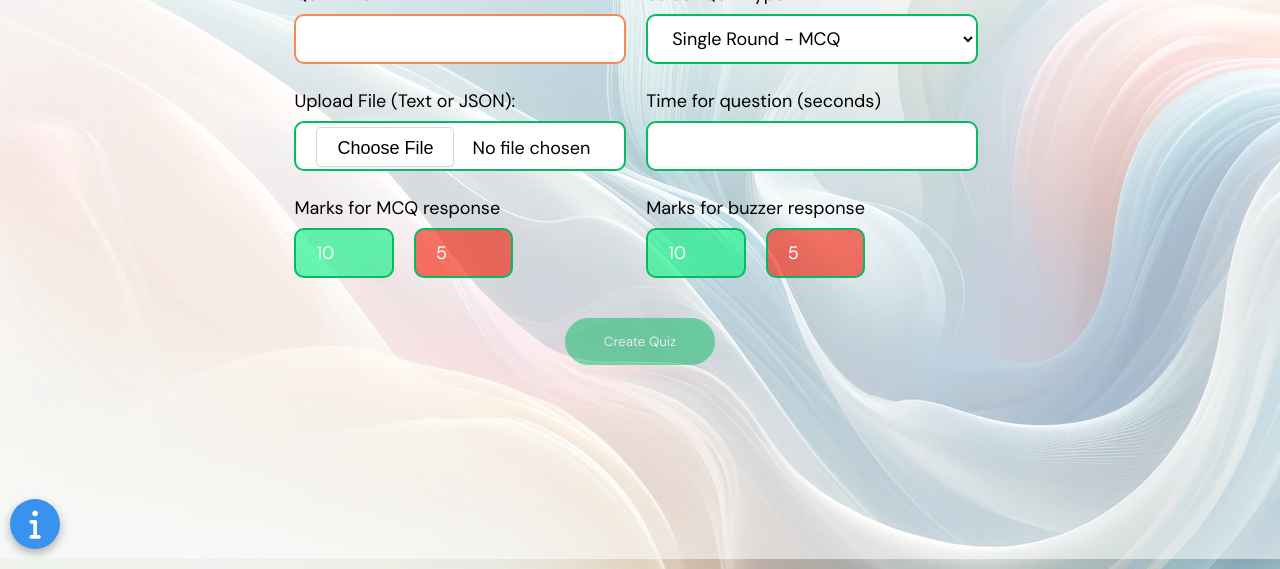
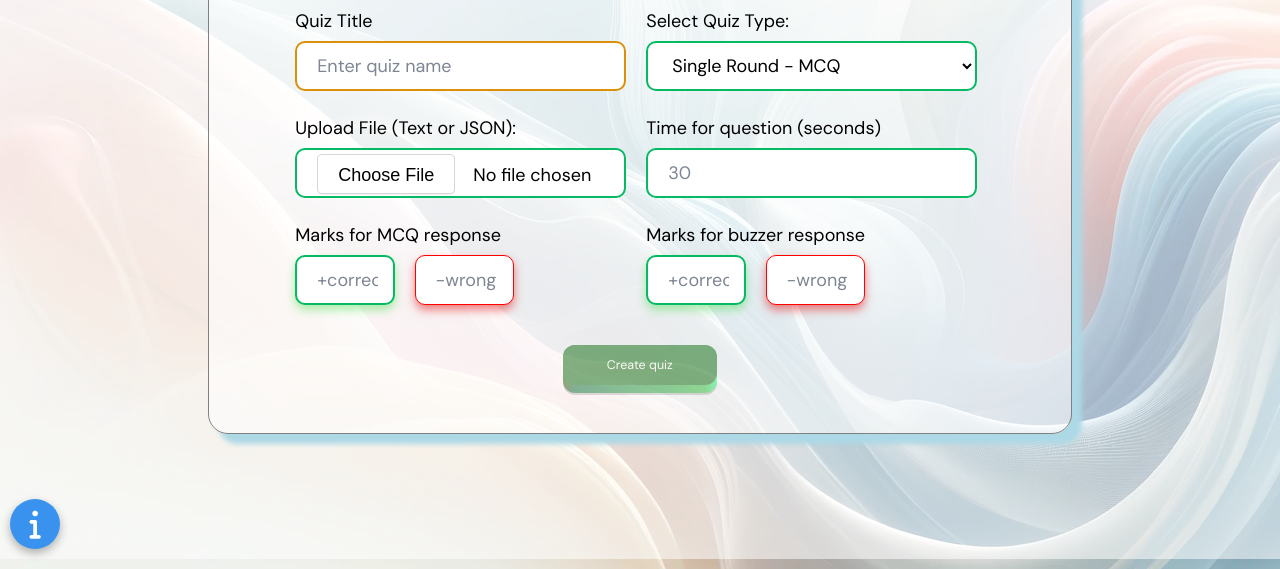
Before and after one commit to SHRbharat/realtime-quiz-app-mongoDb, a website: page public/create/quiz-creator/index.html in a window 1280 px wide. Shown: the part 241-810 px from the top of the page. Drawn offline with nearby package versions, Linux system fonts and the light colour scheme; no server answers.

Commit message:
create-quiz changes

```diff
--- a/public/create/quiz-creator/index.html
+++ b/public/create/quiz-creator/index.html
@@ -23,7 +23,7 @@
             <a href="#" class="nav-logo"><img src="../../css/assets/knit.png"></a>
             <div class="vertical-line"></div>
             <a href="#" class="nav-logo"><img src="../../css/assets/bvp_c.png"></a>
-            <div class="header-text">भारत विकास परिषद</div>
+            <div class="header-text">Bharat Vikas Parishad</div>
         </div>
         <div class="button-container">
             <a href="create/" class="text-inter-lg" id="host">Host a Game!</a>
@@ -35,6 +35,7 @@
 
     <section class="create-section flex-section">
         <div class="create-form">
+            <br><br>
             <h4>Create your game here!</h4>
             <form id="create-room-form" name="create-room-form">
                 <div class="input-grp">
@@ -61,21 +62,26 @@
                 <div class ="input-grp">
                     <label for="mcq-positive">Marks for MCQ response</label>
                     <div class="mcq-wrapper">
-                        <input id="mcq-positive" type="number" placeholder="10" min="0" required />
-                        <input id="mcq-negative" type="number" placeholder="5" min="0" required />
+                        <input id="mcq-positive" type="number" placeholder="+correct" min="0" required />
+                        <input id="mcq-negative"  style="border: 1px solid red;"  type="number" placeholder="-wrong" min="0" required />
                     </div>
                 </div>
                 <div class="input-grp">
                     <label for="buzzer-positive">Marks for buzzer response</label>
                     <div class="buzzer-wrapper">
-                        <input id="buzzer-positive" type="number" placeholder="10" min="0" required />
-                        <input id="buzzer-negative" type="number" placeholder="5" min="0" required />
+                        <input id="buzzer-positive" type="number" placeholder="+correct" min="0" required />
+                        <input id="buzzer-negative" style="border: 1px solid red;" type="number" placeholder="-wrong" min="0" required />
                     </div>
                 </div>
 
                 <div class="button-grp">
-                    <button id="create-quiz" disabled>Create Quiz</button>
-                </div>
+                <button style="height: 6vh ; width: 12vw;" class="button-82-pushable" role="button" disabled>
+                    <span class="button-82-shadow"></span>
+                    <span class="button-82-edge"></span>
+                    <span class="button-82-front text">
+Create quiz                    </span>
+                  </button>
+                  </div>
             </form>
         </div>
     </section>
--- a/public/css/index.css
+++ b/public/css/index.css
@@ -1,10 +1,12 @@
 :root {
     --Main-Primary: linear-gradient(135deg, #fffde7, #e3f2fd);
     --Highlight-Primary: #06ba63;
+
     --Secondary: #7e8693;
     --White: #ffffff;
     --dark-gray:rgb(66, 72, 66);
-    --Primary-2: #f17f4ae8;
+    --Primary-2: rgb(220, 143, 9);
+    --Red: #9d0208;
 }
 
 * {
@@ -333,7 +335,7 @@ select:focus {
 
 form input::placeholder,
 select::placeholder {
-    color: var(--White);
+    color: var(--Secondary);
 }
 
 /* file upload button */
@@ -358,9 +360,15 @@ input[type="file"]::file-selector-button:active {
     background-color: #e5e7eb;
 }
 
-
+/* change */
 .create-form {
     width: 80%;
+    border-radius: 2rem;
+    border: 1px solid grey;
+    background: #ffffff90;
+    box-shadow: 10px 10px 5px lightblue;
+
+
 }
 
 .create-form h4,
@@ -404,13 +412,12 @@ input[type="file"]::file-selector-button:active {
 
 #create-room-form .mcq-wrapper input:first-child,
 #create-room-form .buzzer-wrapper input:first-child {
-    background-color: #09f2819d;
+    box-shadow: rgba(14, 215, 27, 0.35) 0px 5px 10px;
 }
 
 #create-room-form .mcq-wrapper input:last-child,
 #create-room-form .buzzer-wrapper input:last-child {
-    background-color: #f220099d;
-}
+    box-shadow: rgba(226, 19, 19, 0.526) 0px 5px 10px;}
 
 #create-room-form select option {
     background-color: #7e8693;
@@ -497,6 +504,110 @@ input[type="file"]::file-selector-button:active {
     color: var(--White);
 }
 
+/* CSS */ /* create quiz button css */
+
+.button-82-pushable {
+  position: relative;
+  border: none;
+  background: transparent;
+  padding: 0;
+  cursor: pointer;
+  outline-offset: 4px;
+  transition: filter 250ms;
+  user-select: none;
+  -webkit-user-select: none;
+  touch-action: manipulation;
+}
+
+.button-82-shadow {
+  position: absolute;
+  top: 0;
+  left: 0;
+  width: 100%;
+  height: 100%;
+  border-radius: 12px;
+  background: hsl(0deg 0% 0% / 0.25);
+  will-change: transform;
+  transform: translateY(2px);
+  transition:
+    transform
+    600ms
+    cubic-bezier(.3, .7, .4, 1);
+}
+.button-82-edge {
+  position: absolute;
+  top: 0;
+  left: 0;
+  width: 100%;
+  height: 100%;
+  border-radius: 12px;
+  background: linear-gradient(
+    to left,
+    hsl(143, 91%, 54%) 0%,
+    hsl(123, 61%, 45%) 8%,
+    hsl(147, 89%, 22%) 92%,
+    hsl(93, 91%, 17%) 100%
+  );
+}
+
+.button-82-front {
+  display: block;
+  position: relative;
+  padding: 12px 27px;
+  border-radius: 12px;
+  font-size: 2.2rem;
+  color: white;
+  background: hsl(119, 86%, 22%);
+  will-change: transform;
+  transform: translateY(-4px);
+  transition:
+    transform
+    600ms
+    cubic-bezier(.3, .7, .4, 1);
+}
+
+@media (min-width: 768px) {
+  .button-82-front {
+    font-size: 1.25rem;
+    padding: 12px 42px;
+  }
+}
+
+.button-82-pushable:hover {
+  filter: brightness(110%);
+  -webkit-filter: brightness(110%);
+}
+
+.button-82-pushable:hover .button-82-front {
+  transform: translateY(-6px);
+  transition:
+    transform
+    250ms
+    cubic-bezier(.3, .7, .4, 1.5);
+}
+
+.button-82-pushable:active .button-82-front {
+  transform: translateY(-2px);
+  transition: transform 34ms;
+}
+
+.button-82-pushable:hover .button-82-shadow {
+  transform: translateY(4px);
+  transition:
+    transform
+    250ms
+    cubic-bezier(.3, .7, .4, 1.5);
+}
+
+.button-82-pushable:active .button-82-shadow {
+  transform: translateY(1px);
+  transition: transform 34ms;
+}
+
+.button-82-pushable:focus:not(:focus-visible) {
+  outline: none;
+}
+
 /* ~~~~~~~~~~~~~~~~~~~~~~~~~~~~~~~~~~~~~~~~~~
 ~~~~~~~~Start a game~~~~~~~~~~~~~~~~~~~~~~
 ~~~~~~~~~~~~~~~~~~~~~~~~~~~~~~~~~~~~~~~~~~ */
@@ -556,7 +667,7 @@ input[type="file"]::file-selector-button:active {
 
 /* Popup Window */
 .popup-window {
-    background-color: #07b2fb;
+    background-color: #A4DDED;
     border-radius: 1rem;
     padding: 2rem;
     width: 90%;
@@ -620,11 +731,17 @@ input[type="file"]::file-selector-button:active {
 #media-form .primary-button {
     background-color: #4caf50;
     color: white;
+    height: 7vh;
+    font-size: 1.6rem;
+
+
 }
 
 #media-form .secondary-button {
-    background-color: #f44336;
+    background-color: #f40000;
     color: white;
+    height: 7vh;
+    font-size: 1.6rem;
 }
 
 
```
